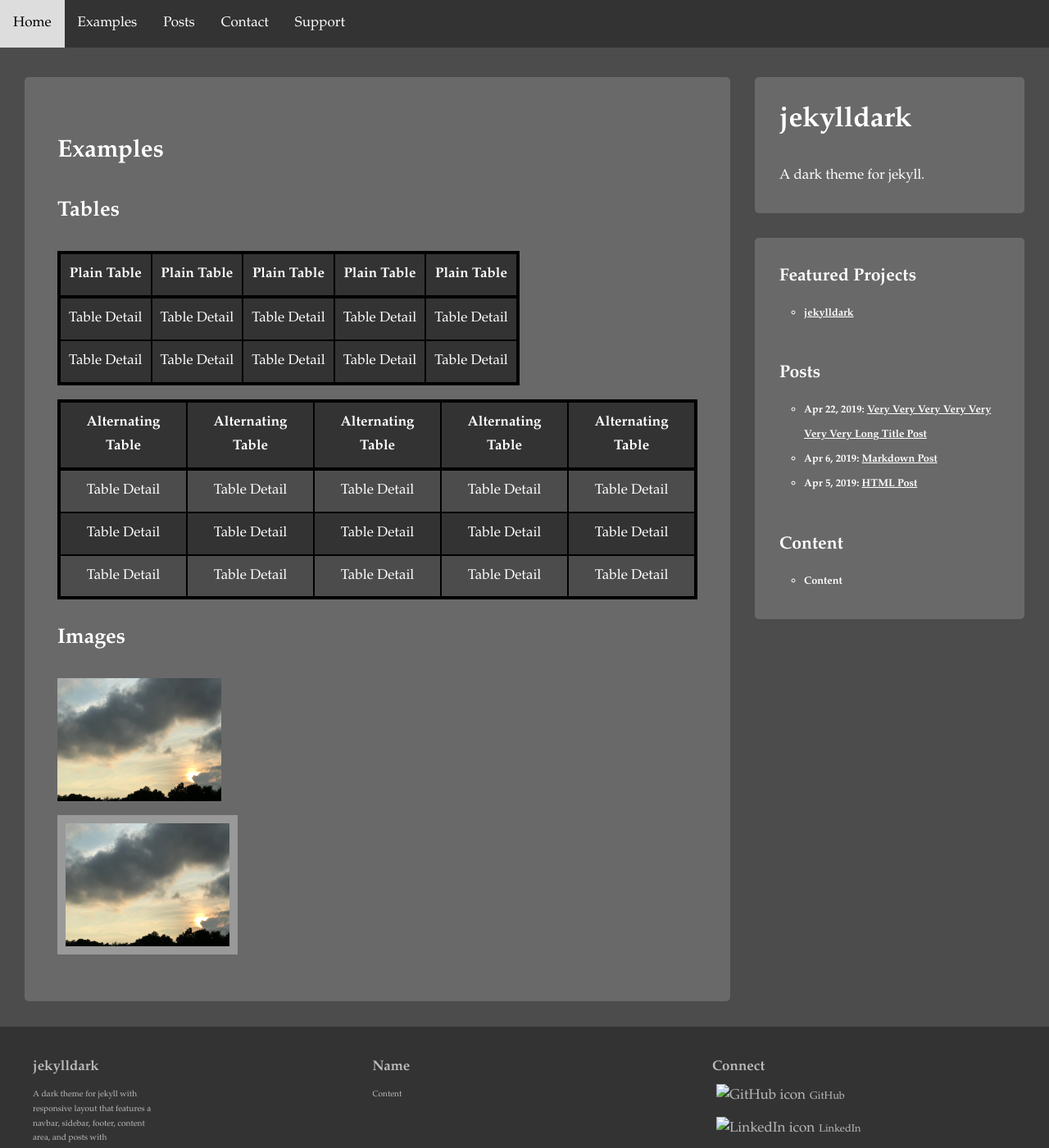
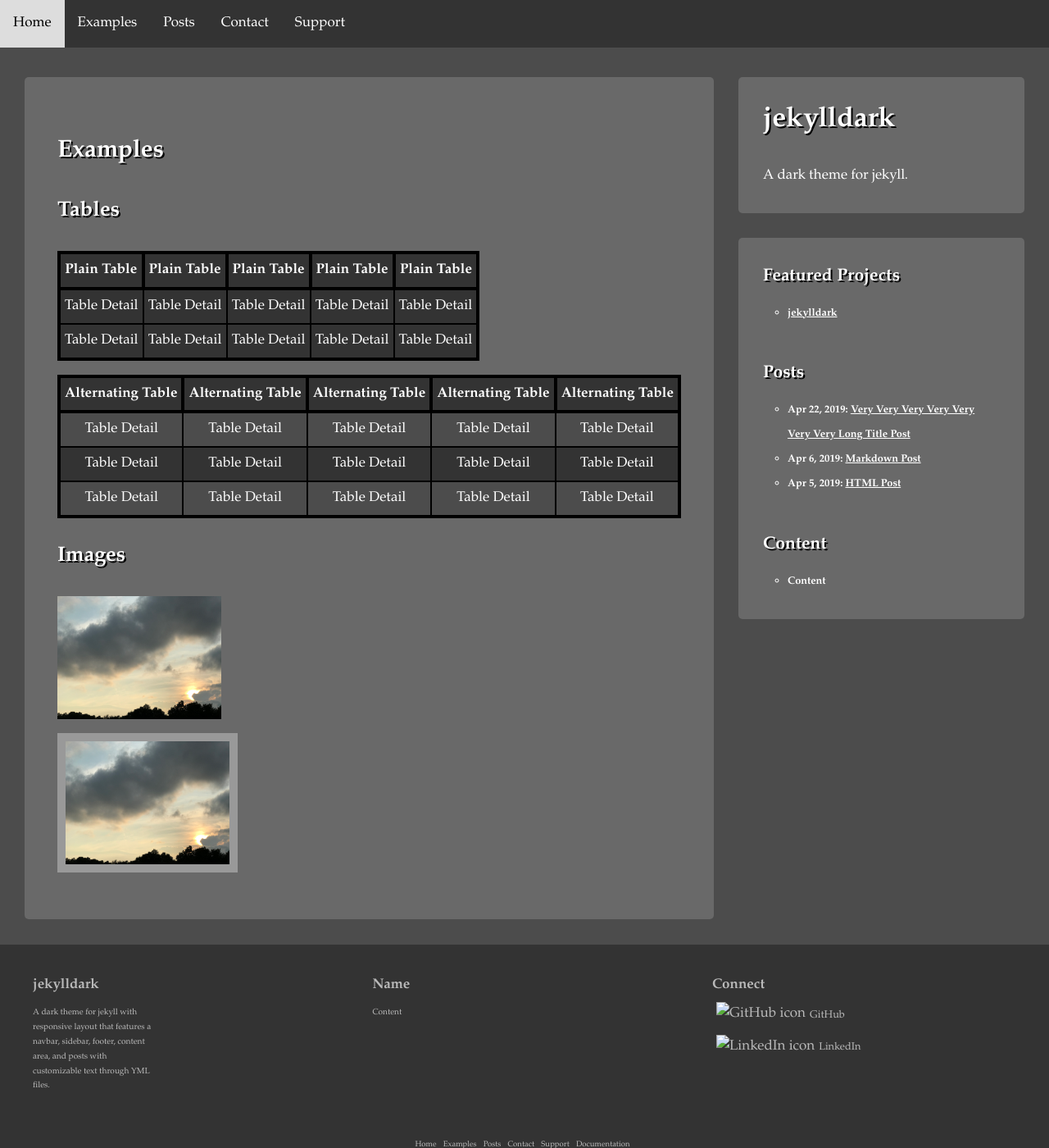
Before and after one commit to sutterj/jekylldark, a Jekyll site: the page built from pages/examples.html, in a window 1280 px wide and 1400 px high. Shown: the whole window at 82% size. Built offline with Jekyll 4.4.1, drawn with Linux system fonts in a browser that asks for light colours; nearby versions of some CDN libraries.

Commit message:
Update _elementstyle.scss

```diff
--- a/_sass/components/_elementstyle.scss
+++ b/_sass/components/_elementstyle.scss
@@ -1,21 +1,26 @@
 h1 {
   font-size: 2em;
+  text-shadow: 2px 2px #000000;
 }
 
 h2 {
   font-size: 1.75em;
+  text-shadow: 2px 2px #000000;
 }
 
 h3 {
   font-size: 1.5em;
+  text-shadow: 2px 2px #000000;
 }
 
 h4 {
   font-size: 1.25em;
+  text-shadow: 2px 2px #000000;
 }
 
 h5 {
   font-size: 1em;
+  text-shadow: 2px 2px #000000;
 }
 
 h6 {
@@ -38,67 +43,81 @@
   color: #000000;
 }
 
-table.plain {
+table {
   background-color: #333333;
   border-collapse: collapse;
   border-color: #000000;
   border-style: solid;
   border-width: 4px;
+  margin: 0;
+  position: relative;
+  table-layout: fixed;
   text-align: center;
-  margin: 0;
   tr {
     border-color: #000000;
     border-style: solid;
     border-width: 2px;
-    padding: 10px;
+    padding: 5px;
   }
   th {
     border-color: #000000;
     border-style: solid;
-    border-width: 4px 2px 4px 2px;
+    border-width: 4px 4px 4px 4px;
     font-weight: bold;
-    padding: 10px;
+    padding:  5px;
   }
   td {
     border-color: #000000;
     border-style: solid;
     border-width: 2px;
-    padding: 10px;
+    padding: 5px;
   }
 }
 
-table.alternating {
-  background-color: #333333;
-  border-collapse: collapse;
-  border-color: #000000;
-  border-style: solid;
-  border-width: 4px;
-  text-align: center;
-  margin: 0;
-  tr {
-    border-color: #000000;
-    border-style: solid;
-    border-width: 2px;
-    padding: 10px;
-  }
+.wide-table {
+  width: 100%;
+  word-wrap: break-word;
+}
+
+.alternating {
   tr:nth-child(even) td {
-    background: #4c4c4c;
-  }
-  th {
-    border-color: #000000;
-    border-style: solid;
-    border-width: 4px 2px 4px 2px;
-    font-weight: bold;
-    padding: 10px;
-  }
-  td {
-    border-color: #000000;
-    border-style: solid;
-    border-width: 2px;
-    padding: 10px;
+    background-color: #4c4c4c;
   }
 }
 
-img.border {
-  border: 10px solid #999999;
+img {
+  margin: 0;
+  max-width: 100%;
 }
+
+.left {
+  float: left;
+  margin-right: 20px;
+}
+
+.right {
+  float: right;
+  margin-left: 20px;
+}
+
+.center {
+  display: block;
+  margin-left:auto;
+  margin-right:auto;
+}
+
+.small {
+  width: 200px;
+}
+
+.medium {
+  width: 350px;
+}
+
+.large {
+  width: 500px;
+}
+
+.full {
+  width: 100%;
+}
```
